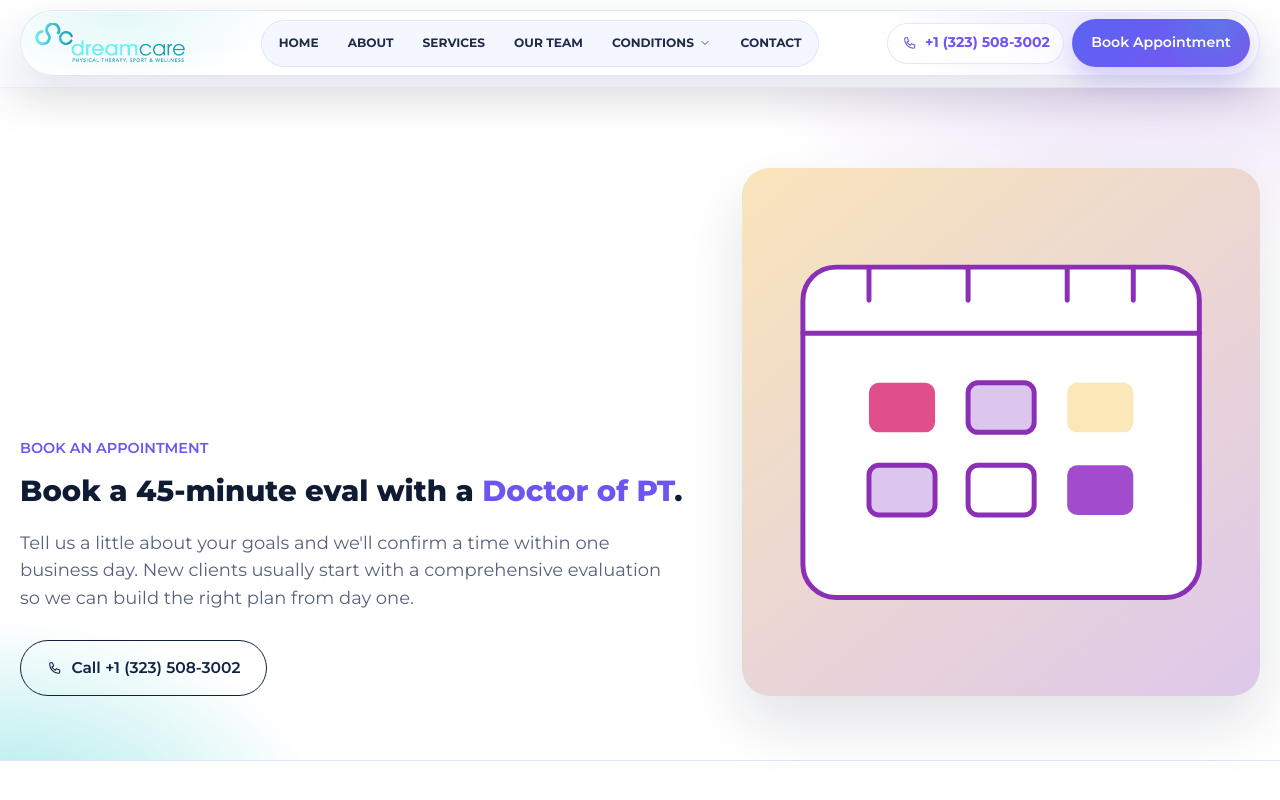
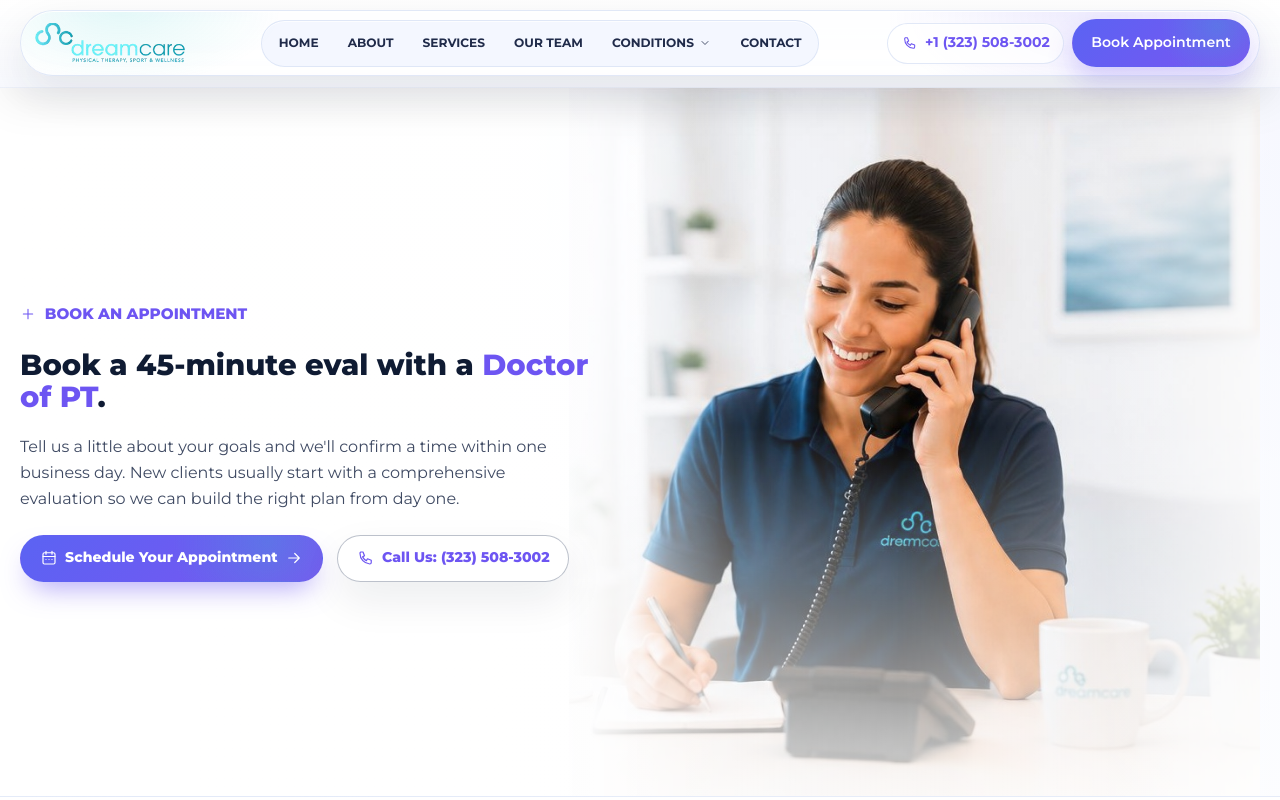
Before and after one commit to IMRCT/dreamcarept, a React (Vite) app: page /book in a window 1280 px wide. Shown: the top 800 px of the page. Built offline with nearby package versions, Linux system fonts and the light colour scheme.

Commit message:
few changes22

```diff
--- a/src/pages/BookPage.jsx
+++ b/src/pages/BookPage.jsx
@@ -6,45 +6,37 @@ import { BRAND, SERVICES } from '../data/site'
 export default function BookPage() {
   return (
     <>
-      <section className="inner-hero">
-        <div className="shell shell--wide">
-          <Reveal className="inner-hero__grid">
-            <div>
-              <p className="eyebrow">Book an Appointment</p>
-              <h1 className="h1">Book a 45-minute eval with a <em>Doctor of PT</em>.</h1>
-              <p className="lead" style={{ marginTop: '1.4rem' }}>
-                Tell us a little about your goals and we'll confirm a time within one
-                business day. New clients usually start with a comprehensive evaluation
-                so we can build the right plan from day one.
-              </p>
-              <div className="btn-row">
-                <a href={`tel:${BRAND.phoneRaw}`} className="btn btn--ghost">
-                  <Icon name="phone" size={16} /> Call {BRAND.phone}
-                </a>
-              </div>
-            </div>
-            <div className="inner-hero__art">
-              <svg viewBox="0 0 400 320" xmlns="http://www.w3.org/2000/svg" preserveAspectRatio="xMidYMid slice">
-                <defs><linearGradient id="bgrad" x1="0" y1="0" x2="1" y2="1"><stop stopColor="#FBE7B8" /><stop offset="1" stopColor="#DCC6EE" /></linearGradient></defs>
-                <rect width="400" height="320" fill="url(#bgrad)" />
-                <g stroke="#8B2FB7" strokeWidth="3" fill="none" strokeLinecap="round">
-                  <rect x="80" y="60" width="240" height="200" rx="20" fill="#FFFFFF" />
-                  <path d="M80 100 L320 100" />
-                  <path d="M120 80 L120 60 M180 80 L180 60 M240 80 L240 60 M280 80 L280 60" />
-                  <rect x="120" y="130" width="40" height="30" rx="6" fill="#E04E8B" stroke="none" />
-                  <rect x="180" y="130" width="40" height="30" rx="6" fill="#DCC6EE" />
-                  <rect x="240" y="130" width="40" height="30" rx="6" fill="#FBE7B8" stroke="none" />
-                  <rect x="120" y="180" width="40" height="30" rx="6" fill="#DCC6EE" />
-                  <rect x="180" y="180" width="40" height="30" rx="6" fill="#FFFFFF" />
-                  <rect x="240" y="180" width="40" height="30" rx="6" fill="#A24BCC" stroke="none" />
-                </g>
-              </svg>
+      <section className="book-hero">
+        <div className="shell shell--wide book-hero__layout">
+          <Reveal className="book-hero__content">
+            <p className="eyebrow book-hero__eyebrow">
+              <Icon name="plus" size={16} /> Book an Appointment
+            </p>
+            <h1 className="h1 book-hero__title">Book a 45-minute eval with a <em>Doctor of PT</em>.</h1>
+            <p className="lead book-hero__lead">
+              Tell us a little about your goals and we'll confirm a time within one
+              business day. New clients usually start with a comprehensive evaluation
+              so we can build the right plan from day one.
+            </p>
+            <div className="book-hero__actions">
+              <a href="#booking-request" className="btn btn--primary book-hero__primary">
+                <Icon name="calendar" size={18} />
+                <span>Schedule Your Appointment</span>
+                <Icon name="arrow" size={18} />
+              </a>
+              <a href={`tel:${BRAND.phoneRaw}`} className="btn btn--ghost book-hero__phone">
+                <Icon name="phone" size={18} />
+                <span>Call Us: {BRAND.phone.replace('+1 ', '')}</span>
+              </a>
             </div>
           </Reveal>
+          <div className="book-hero__media" aria-hidden="true">
+            <img src="/images/book-appointment-hero.jpeg" alt="" />
+          </div>
         </div>
       </section>
 
-      <section className="section">
+      <section className="section" id="booking-request">
         <div className="shell">
           <div className="contact-grid">
             <Reveal>
```
Also changed, not shown: public/images/book-appointment-hero.jpeg (added), src/App.css.
